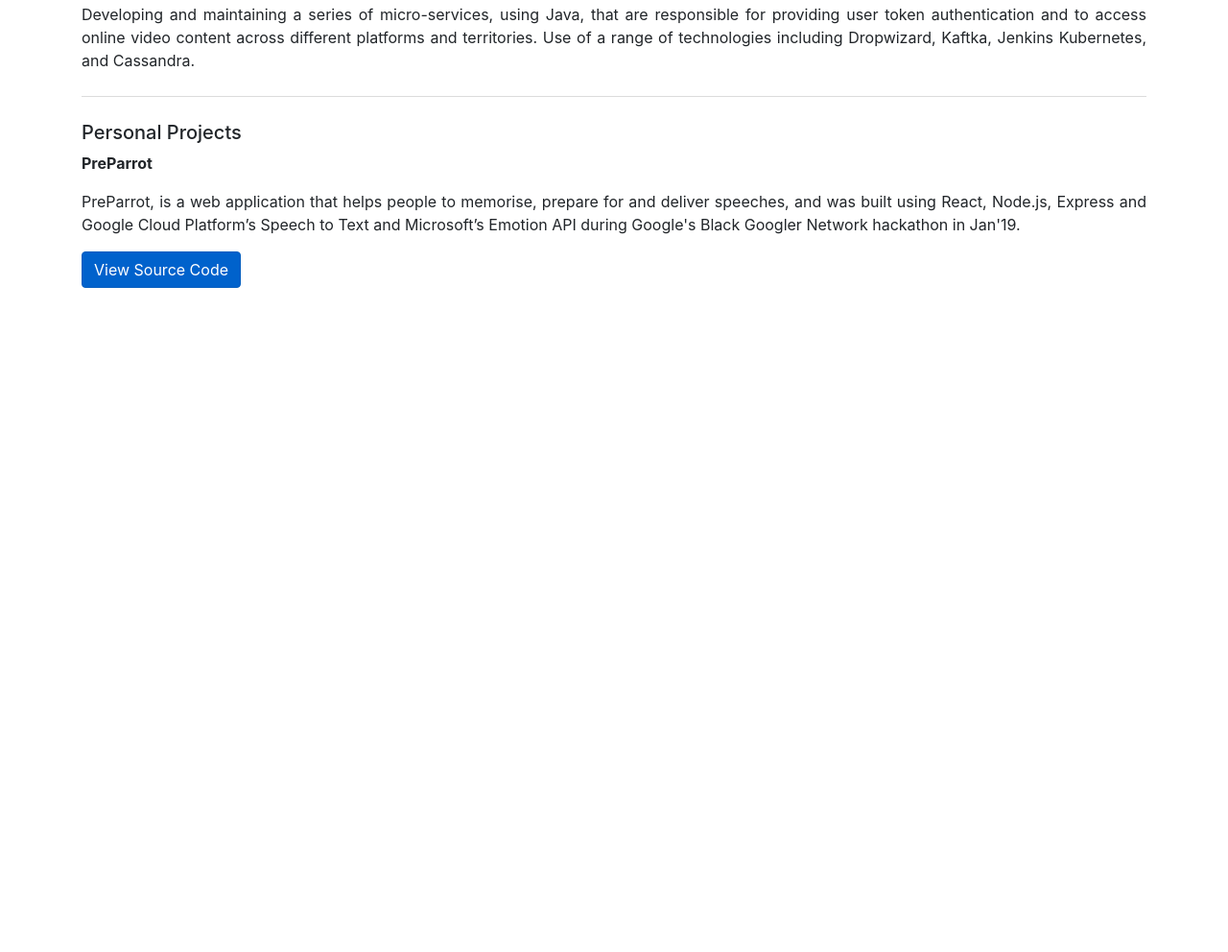
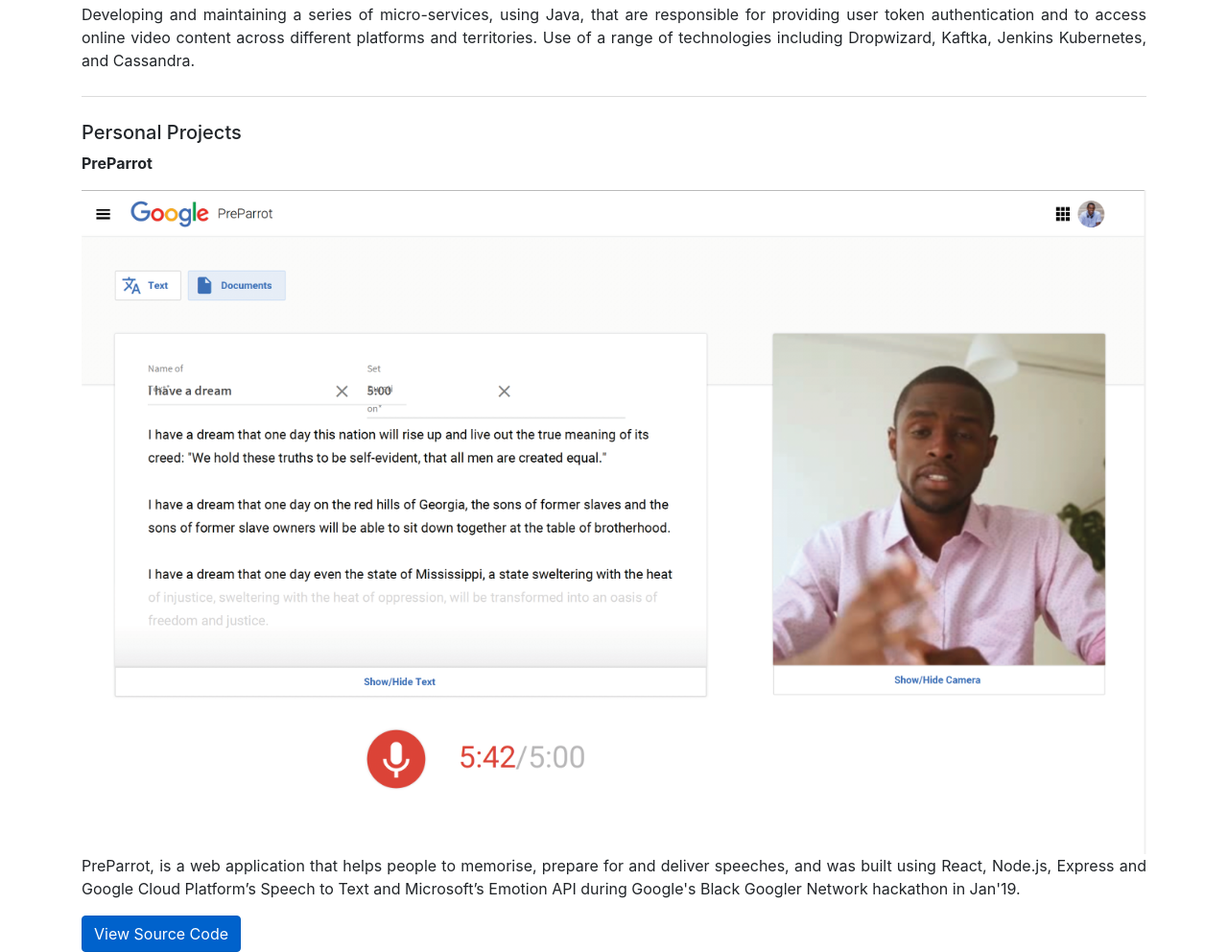
Before and after one commit to ola825/profile-page, a plain HTML site: page index.html in a window 1280 px wide. Shown: the part 815-1807 px from the top of the page at 96% size. Before the commit the page ends 1115 px from the top, so only its background shows below. Drawn offline with nearby package versions, Linux system fonts and the light colour scheme.

Commit message:
added project picture

```diff
--- a/index.html
+++ b/index.html
@@ -122,6 +122,7 @@
       <hr class="divider" />
       <h5>Personal Projects</h5>
       <strong><p>PreParrot</p></strong>
+      <img src="images/preparrot.jpg" class="img-fluid" alt="Responsive image">
       <p class="description-text">
         PreParrot, is a web application that helps people to memorise, prepare
         for and deliver speeches, and was built using React, Node.js, Express
```
Also changed, not shown: images/preparrot.jpg (added).
